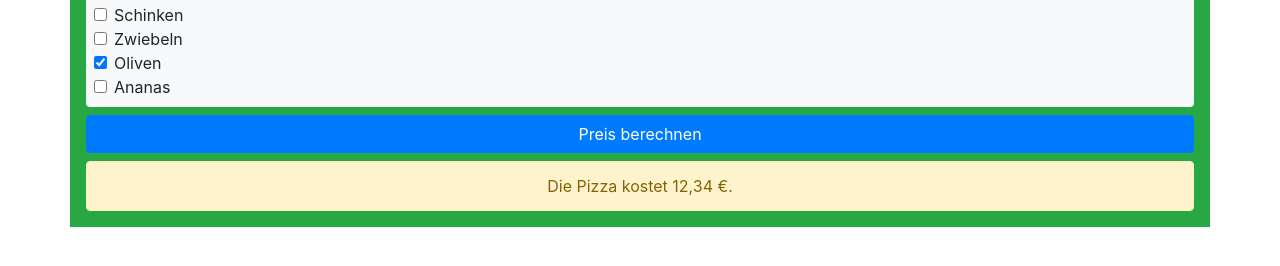
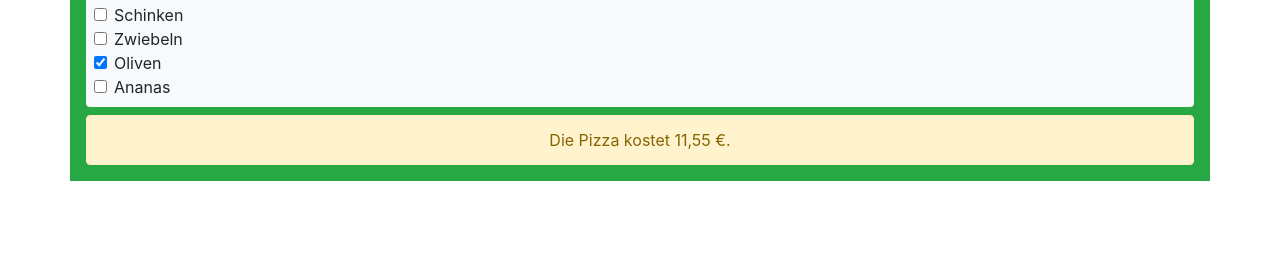
Before and after one commit to meisterk/2020-11-12-pizza, a plain HTML site: page index.html in a window 1280 px wide. Shown: the part 258-524 px from the top of the page. Drawn offline with nearby package versions, Linux system fonts and the light colour scheme.

Commit message:
Delete button

```diff
--- a/index.html
+++ b/index.html
@@ -65,12 +65,13 @@
             </div>
         </div>
 
+        <!--
         <div class="m-2">
             <button class="btn btn-block btn-primary" @click="berechnen">Preis berechnen</button>
         </div>
+        -->
 
-
-        <p class="alert alert-warning m-2 text-center ">Die Pizza kostet {{ ausgabe }} €.</p>
+        <p class="alert alert-warning m-2 text-center ">Die Pizza kostet {{ gesamtPreis }} €.</p>
     </div>
     <script src="https://unpkg.com/vue@next"></script>
     <script>
@@ -86,8 +87,8 @@
                     ausgabe: '12,34'
                 }
             },
-            methods: {
-                berechnen() {
+            computed: {
+                gesamtPreis() {
                     let preisInCent = 0;
                     switch (this.size) {
                         case 'small':
@@ -118,7 +119,13 @@
                     }
 
                     const preisInEuro = preisInCent / 100;
-                    this.ausgabe = preisInEuro.toLocaleString(undefined, { minimumFractionDigits: 2 });
+                    const preisString = preisInEuro.toLocaleString('de', { minimumFractionDigits: 2 });
+                    return preisString;
+                }
+            },
+            methods: {
+                berechnen() {
+
                 }
             }
         };
```
